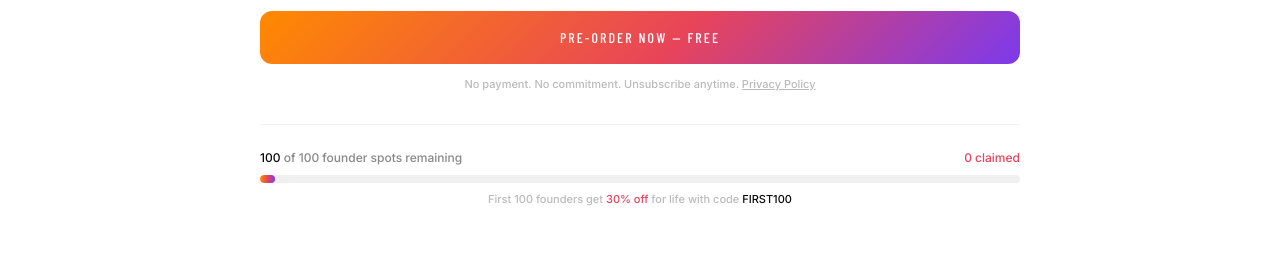
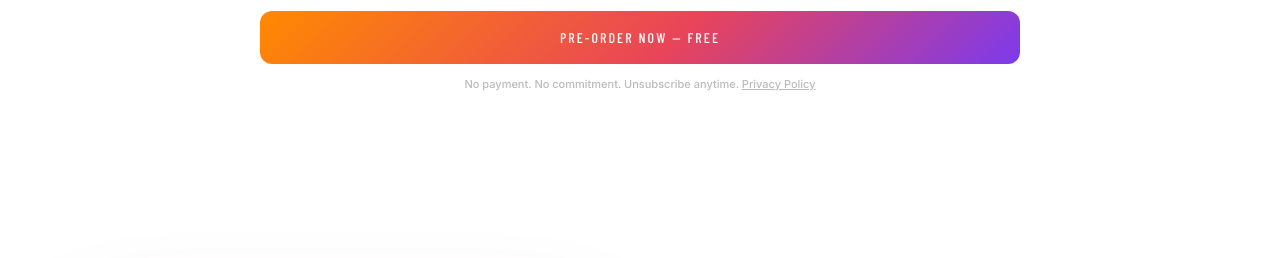
Before and after one commit to Sandu2006a/LIFECODE, a Next.js app in the folder web/: page / in a window 1280 px wide. Shown: the part 2640-2898 px from the top of the page. Built offline with nearby package versions, Linux system fonts and the light colour scheme; no server answers.

Commit message:
feat: remove spots bar from PreOrder section

```diff
--- a/web/components/PreOrderSection.jsx
+++ b/web/components/PreOrderSection.jsx
@@ -181,21 +181,6 @@ export default function PreOrderSection() {
           )}
         </div>
 
-        {/* Spots bar */}
-        <div className="po-rise opacity-0 mt-8 pt-6 border-t border-[#f0f0f0]">
-          <div className="flex items-center justify-between mb-2">
-            <span className="font-body text-[12px] text-[#888]">
-              <span className="font-700 text-[#0a0a0a]">{spots}</span> of {TOTAL} founder spots remaining
-            </span>
-            <span className="font-body text-[12px] font-700" style={{ color: '#E8445A' }}>{taken} claimed</span>
-          </div>
-          <div className="h-2 w-full rounded-full overflow-hidden bg-[#f0f0f0]">
-            <div className="h-full rounded-full transition-all duration-500" style={{ width: `${pct || 2}%`, background: HEAT_G }} />
-          </div>
-          <p className="mt-2 font-body text-[11px] text-[#bbb] text-center">
-            First 100 founders get <span className="font-700" style={{ color: '#E8445A' }}>30% off</span> for life with code <span className="font-700 text-[#0a0a0a]">{PROMO}</span>
-          </p>
-        </div>
 
       </div>
     </section>
```
